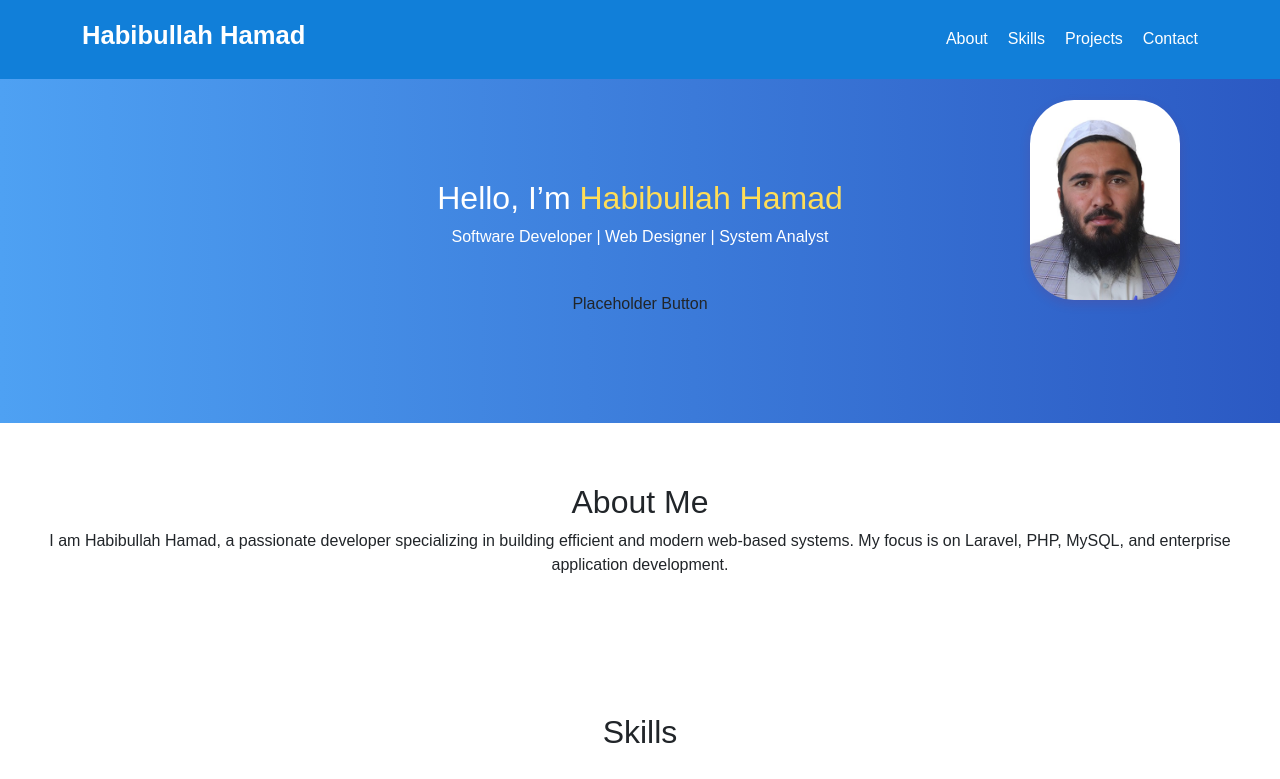
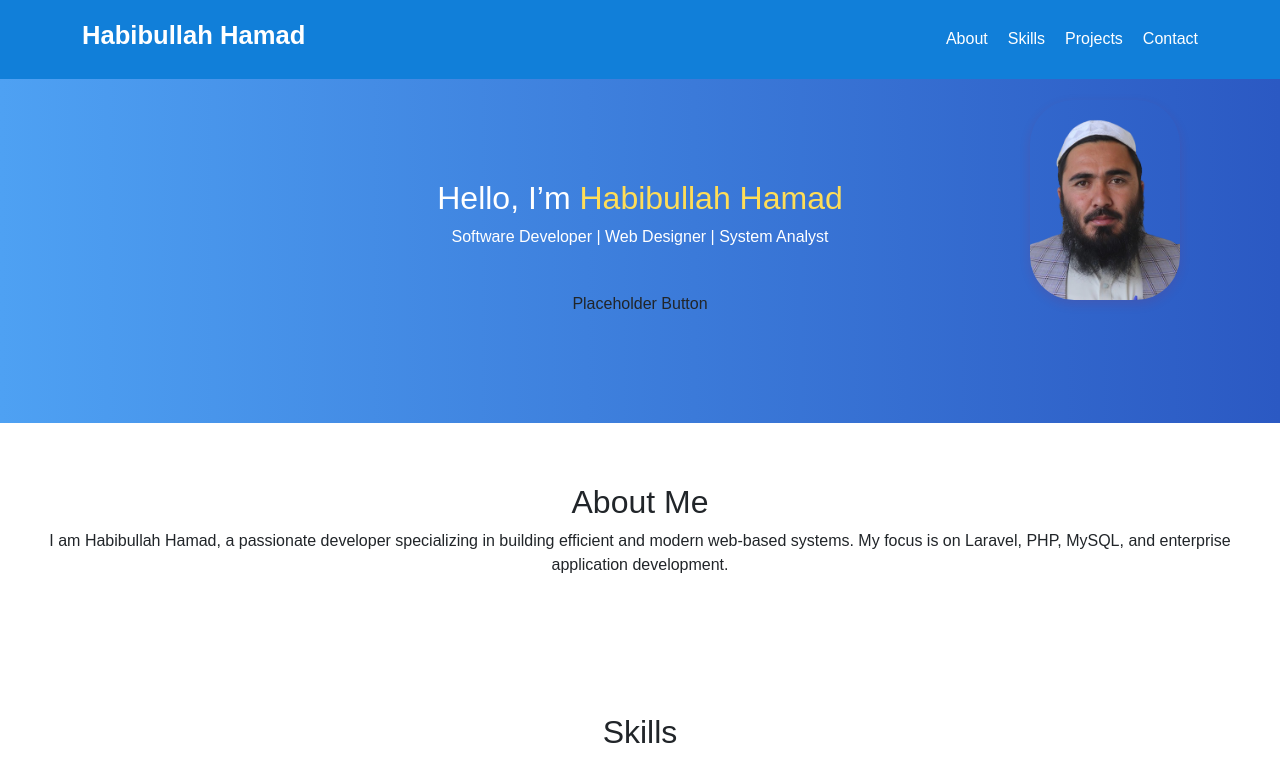
Before and after one commit to HabibullahHamad/HabibullahHamad, a plain HTML site: page index.html in a window 1280 px wide. Shown: the top 779 px of the page. Drawn offline with nearby package versions, Linux system fonts and the light colour scheme; a small style sheet from the web is missing.

Commit message:
Add files via upload

```diff
--- a/index.html
+++ b/index.html
@@ -234,7 +234,7 @@
             animation: slideDown 1s ease-in-out forwards;
         }
     </style>
-    <img src="1.jpeg" alt="Animated image of Habibullah Hamad" class="animated-image" style="position: absolute; right: 100px; top: 100px; width: 150px; height: auto; border-radius: 44px; box-shadow: 0 4px 12px rgba(212, 8, 8, 0.1);">
+    <img src="1.png" alt="Animated image of Habibullah Hamad" class="animated-image" style="position: absolute; right: 100px; top: 100px; width: 150px; height: auto; border-radius: 44px; box-shadow: 0 4px 12px rgba(212, 8, 8, 0.1);">
     </div>
   </section>
 
```
